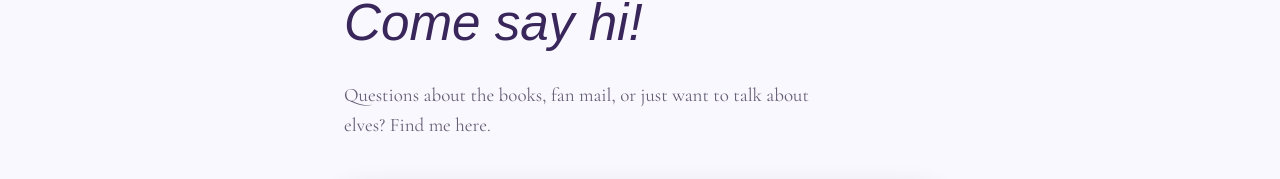
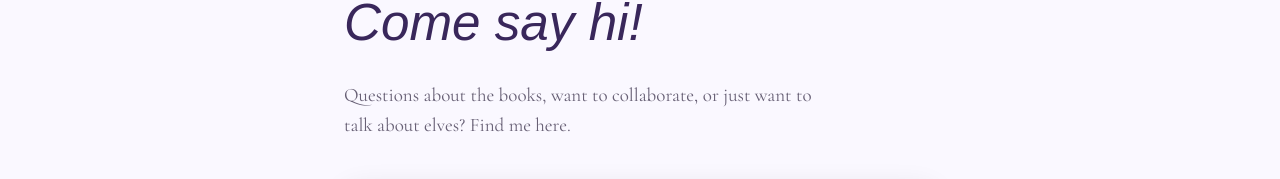
Before and after one commit to NikkiDilling/UpdatedAuthorWebsite, a Next.js app: page /contact in a window 1280 px wide. Shown: the part 171-350 px from the top of the page. Built offline with nearby package versions, Linux system fonts and the light colour scheme; a web font is replaced by a local one.

Commit message:
final style changes

```diff
--- a/app/contact/page.tsx
+++ b/app/contact/page.tsx
@@ -8,7 +8,7 @@ export default function ContactPage() {
         <p className={classes.eyebrow}>Contact</p>
         <h1 className={classes.heading}>Come say hi!</h1>
         <p className={classes.intro}>
-          Questions about the books, fan mail, or just want to talk about elves? Find me here.
+          Questions about the books, want to collaborate, or just want to talk about elves? Find me here.
         </p>
 
         <div className={classes.channels}>
```
